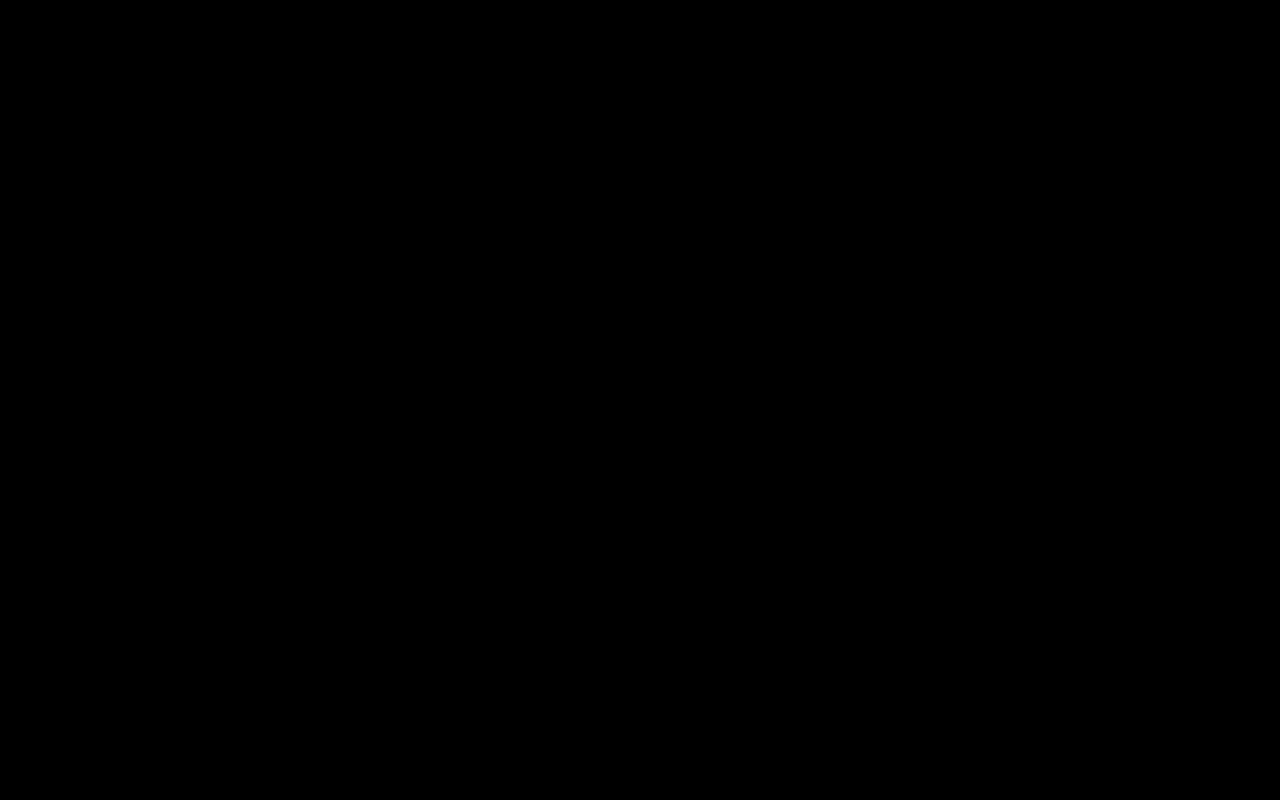
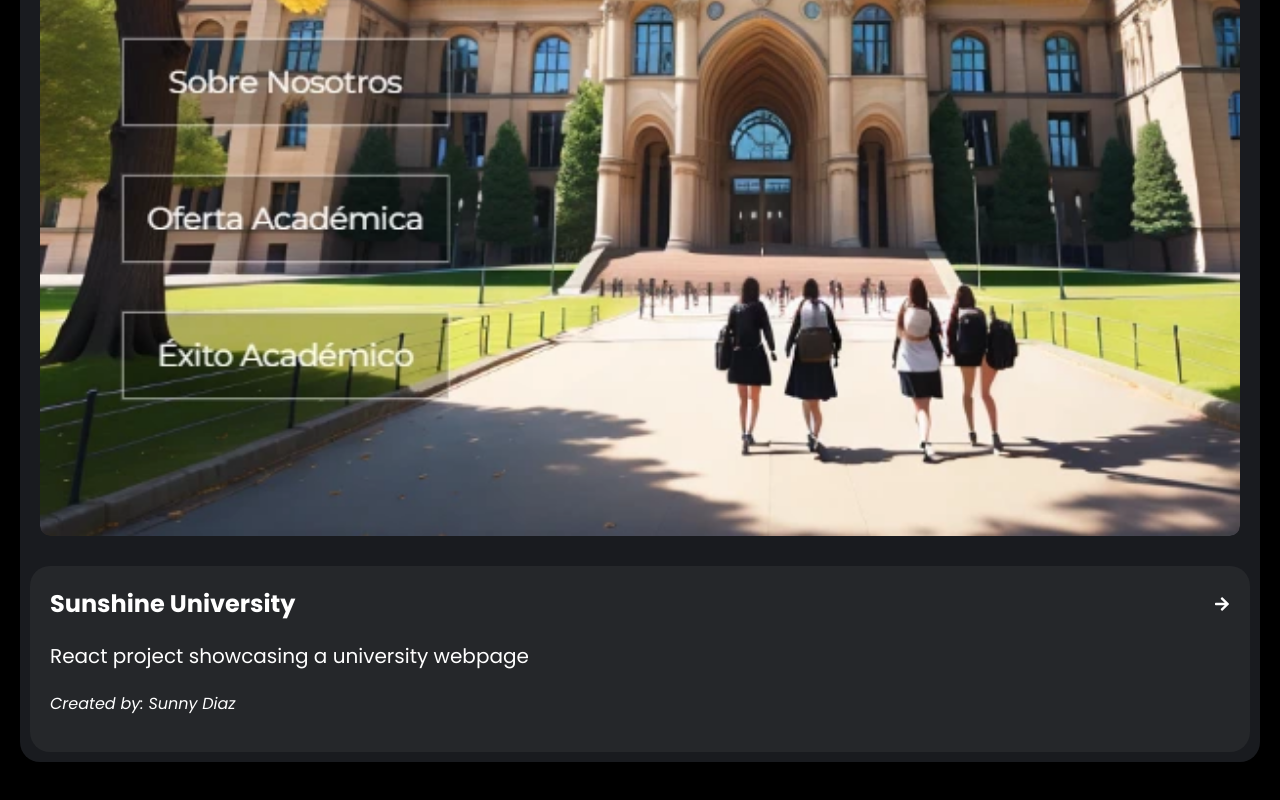
Before and after one commit to SunnySparks/web-portfolio, a React (Vite) app: page / in a window 1280 px wide. Shown: the part 1755-2555 px from the top of the page. Before the commit the page ends 1075 px from the top, so only its background shows below. Built offline with nearby package versions, Linux system fonts and the light colour scheme.

Commit message:
Fix card hovering issue

```diff
--- a/src/App.jsx
+++ b/src/App.jsx
@@ -1,10 +1,12 @@
 import Hero from "./components/hero/Hero.jsx";
+import Work from "./components/work/Work.jsx";
 import "./global.scss";
 
 function App() {
   return (
     <>
       <Hero />
+      <Work />
     </>
   );
 }
--- a/src/components/hero/styles.scss
+++ b/src/components/hero/styles.scss
@@ -122,7 +122,7 @@ $neon3: #19ffb4;
         &:hover {
           #btnTxt {
             svg {
-              color: #b88cfa;
+              color: #cfb3f8;
             }
           }
           &:before {
--- a/src/components/work/Work.jsx
+++ b/src/components/work/Work.jsx
@@ -0,0 +1,38 @@
+import sunshine from "../../assets/sunshine.webp";
+import { FaArrowRight } from "react-icons/fa";
+import "./styles.scss";
+
+const Work = () => {
+  return (
+    <>
+      <div id="workCont" className="font1">
+        <div id="workTitle">
+          <h2>My Work</h2>
+        </div>
+        <div id="workList">
+          <div className="workCard">
+            <div className="cardImg">
+              <img src={sunshine} alt="Sunshine University" />
+            </div>
+            <div className="cardTxt">
+              <div className="cardTitle">
+                <h2>Sunshine University</h2>
+                <FaArrowRight />
+              </div>
+              <div className="cardWording">
+                <p>React project showcasing a university webpage</p>
+              </div>
+              <div className="cardFooter">
+                <p>
+                  <i>Created by: Sunny Diaz</i>
+                </p>
+              </div>
+            </div>
+          </div>
+        </div>
+      </div>
+    </>
+  );
+};
+
+export default Work;
--- /dev/null
+++ b/src/components/work/styles.scss
@@ -0,0 +1,73 @@
+$neon1: #2aeff6;
+
+#workCont {
+  display: flex;
+  flex-direction: column;
+  padding: 20px 0;
+  #workTitle {
+    text-align: center;
+    h2 {
+      color: $neon1;
+      font-size: 40px;
+    }
+  }
+  #workList {
+    padding: 20px;
+    .workCard {
+      display: flex;
+      flex-direction: column;
+      background: #191b1f;
+      border-radius: 20px;
+      .cardImg {
+        display: flex;
+        margin: 20px;
+        box-sizing: border-box;
+        overflow: hidden;
+        border-radius: 10px;
+        img {
+          width: 100%;
+          border-radius: 10px;
+          transition: all 0.3s ease-in-out;
+          max-width: 100%;
+        }
+      }
+      .cardTxt {
+        background: #25272a;
+        margin: 10px;
+        border-radius: 20px;
+        padding: 20px;
+        color: #fff;
+        .cardTitle {
+          display: flex;
+          align-items: center;
+          justify-content: space-between;
+          h2 {
+            margin: 0;
+          }
+          svg {
+            transition: all 0.3s ease-in-out;
+          }
+        }
+        .cardWording {
+          p {
+            font-size: 20px;
+          }
+        }
+      }
+      &:hover {
+        .cardImg {
+          img {
+            transform: scale(1.05);
+          }
+        }
+        .cardTxt {
+          .cardTitle {
+            svg {
+              transform: rotate(360deg);
+            }
+          }
+        }
+      }
+    }
+  }
+}
```
Also changed, not shown: src/assets/sunshine.webp (added).
